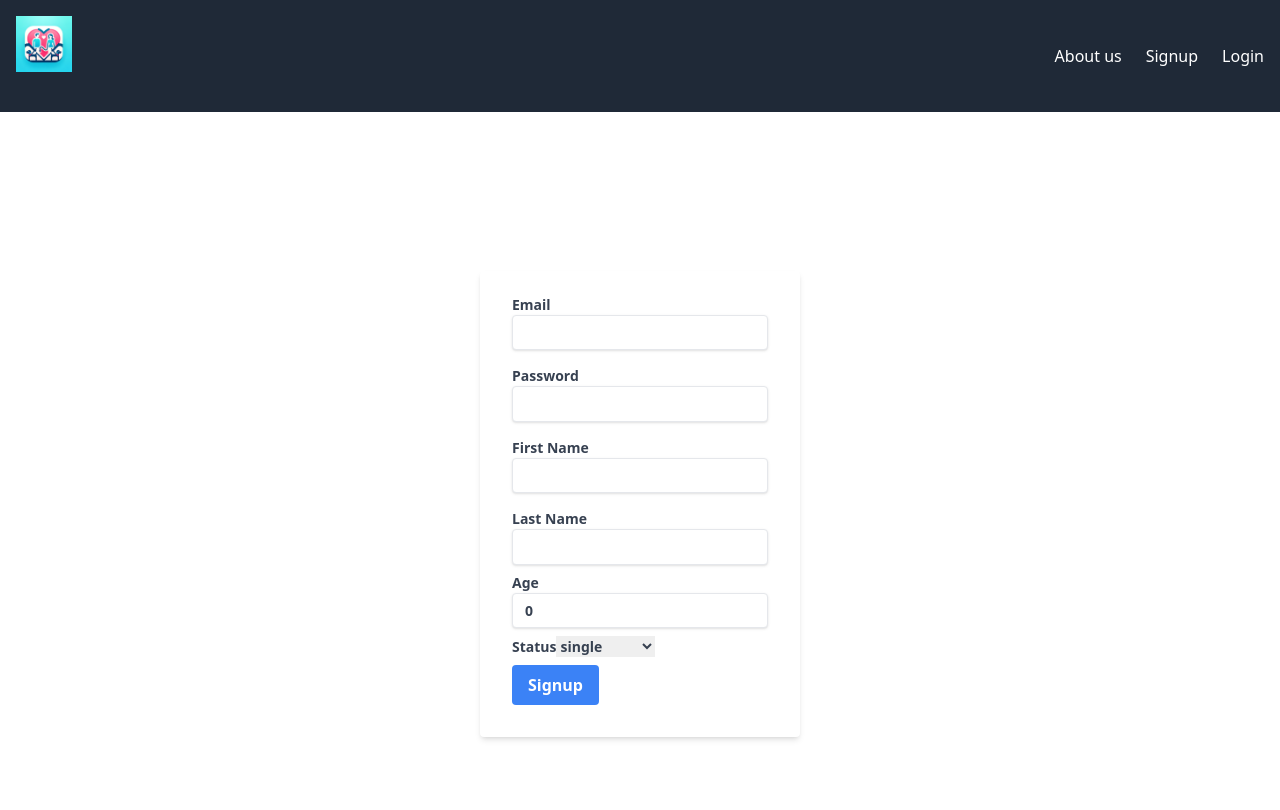
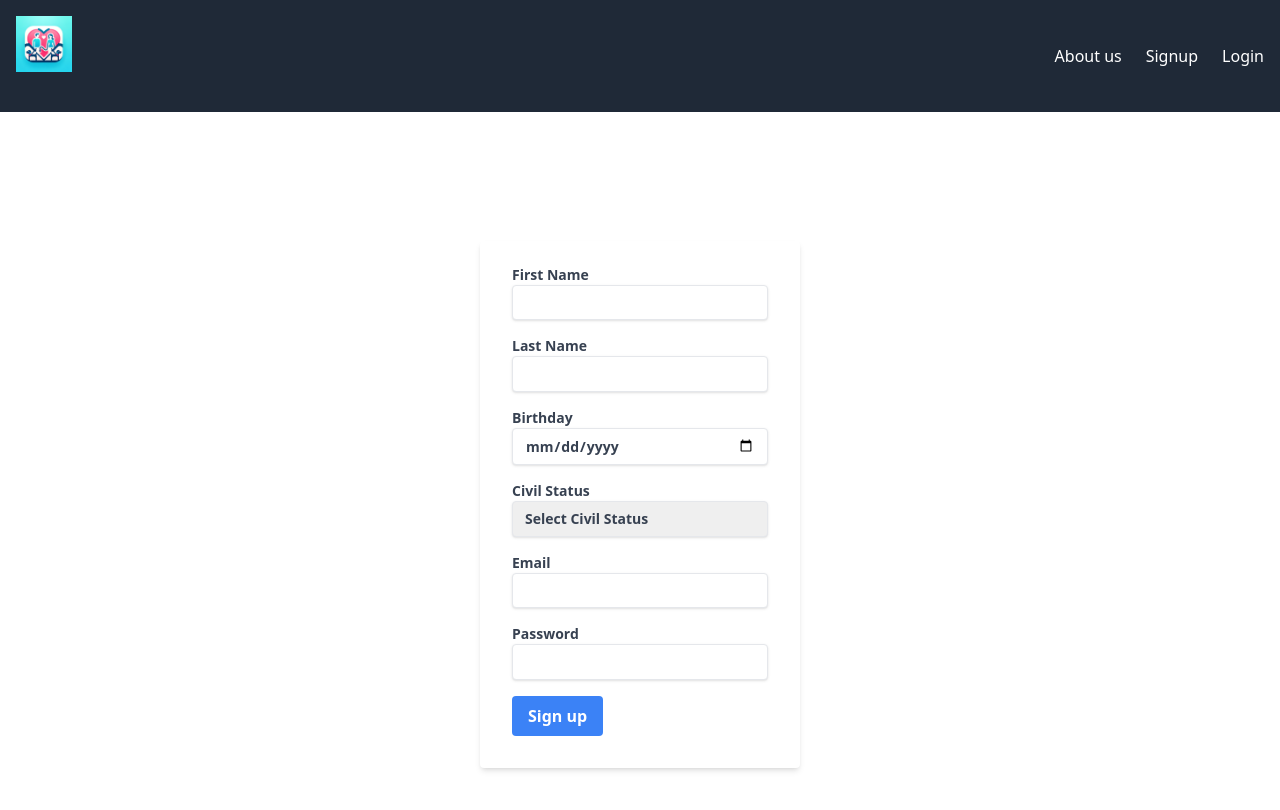
Before and after one commit to adrianbuenoo095/the-dating-site-frontend, a React (Vite) app: page /signup in a window 1280 px wide. Shown: the top 810 px of the page. Built offline with nearby package versions, Linux system fonts and the light colour scheme.

Commit message:
refactor codes

```diff
--- a/package.json
+++ b/package.json
@@ -16,6 +16,7 @@
     "jwt-decode": "^4.0.0",
     "react": "^18.2.0",
     "react-dom": "^18.2.0",
+    "react-hook-form": "^7.50.0",
     "react-router-dom": "^6.21.3"
   },
   "devDependencies": {
--- a/src/components/AuthForm.jsx
+++ b/src/components/AuthForm.jsx
@@ -1,51 +1,32 @@
-import {useContext, useState} from "react";
-import {useNavigate} from "react-router-dom";
-import {AuthContext} from "../context/AuthContext";
+import { useContext, useState } from "react";
+import { useNavigate } from "react-router-dom";
+import { useForm } from "react-hook-form";
+import { AuthContext } from "../context/AuthContext";
 
-const AuthForm = ({isLogin = false}) => {
-    const initialValues = {
-        firstName: "",
-        lastName: "",
-        email: "",
-        passwordHash: "",
-        age: 0,
-        civilStatus: "single",
-        events: [],
-        dog: "",
+const AuthForm = ({ isLogin = false }) => {
+    const { register, handleSubmit, formState: { errors }, setValue } = useForm();
+    const navigate = useNavigate();
+    const { saveToken } = useContext(AuthContext);
+    const [error, setError] = useState(null);
+
+    const onChange = (e) => {
+        const currentYear = new Date().getFullYear();
+        const year = e.target.value.split("-")[0];
+        const age = currentYear - year;
+        if (age < 18) setError("Invalid age");
+        else setError(null);
     };
 
-    const [data, setData] = useState(initialValues);
-
-    const handleChange = (e) => {
-        const {name, value} = e.target;
-        setData((prevData) => ({
-            ...prevData,
-            [name]: value,
-        }));
-    };
-
-    const statusOptions = [
-        {value: "single", label: "Single"},
-        {value: "married", label: "Married"},
-        {value: "just for fun", label: "Just For Fun"},
-    ];
-
-    /* const [errorMsg, setErrorMsg] = useState()
-     */
-    const navigate = useNavigate();
-
-    const {saveToken} = useContext(AuthContext);
-
-    const handleSubmit = async (event) => {
-        event.preventDefault();
+    const onSubmit = async (data) => {
+        if (error) return;
         try {
             const response = await fetch(
                 `${import.meta.env.VITE_API_URL}/auth/${isLogin ? "login" : "signup"}`,
                 {
                     method: "POST",
-                    headers: {"Content-Type": "application/json"},
+                    headers: { "Content-Type": "application/json" },
                     body: JSON.stringify(data),
-                },
+                }
             );
 
             if (response.status === 201) {
@@ -66,105 +47,103 @@ const AuthForm = ({isLogin = false}) => {
         <div className="w-full max-w-xs">
             <form
                 className="bg-white shadow-md rounded px-8 pt-6 pb-8 mb-4"
-                onSubmit={handleSubmit}
+                onSubmit={handleSubmit(onSubmit)}
             >
+                {!isLogin && (
+                    <>
+                        <div className="mb-4">
+                            <label className="block text-gray-700 text-sm font-bold mb-2">
+                                First Name
+                                <input
+                                    className="shadow appearance-none border rounded
+                    w-full py-2 px-3 text-gray-700 leading-tight focus:outline-none focus:shadow-outline"
+                                    type="text"
+                                    name="firstName"
+                                    {...register("firstName", { required: true })}
+                                />
+                            </label>
+                            {errors.firstName && <span className="text-red-500">First Name is required</span>}
+                        </div>
+                        <div className="mb-4">
+                            <label className="block text-gray-700 text-sm font-bold mb-2">
+                                Last Name
+                                <input
+                                    className="shadow appearance-none border rounded
+                    w-full py-2 px-3 text-gray-700 leading-tight focus:outline-none focus:shadow-outline"
+                                    type="text"
+                                    name="lastName"
+                                    {...register("lastName", { required: true })}
+                                />
+                            </label>
+                            {errors.lastName && <span className="text-red-500">Last Name is required</span>}
+                        </div>
+                        <div className="mb-4">
+                            <label className="block text-gray-700 text-sm font-bold mb-2">
+                                Birthday
+                                <input
+                                    className="shadow appearance-none border rounded
+                    w-full py-2 px-3 text-gray-700 leading-tight focus:outline-none focus:shadow-outline"
+                                    type="date"
+                                    name="birthday"
+                                    onChange={(e) => {
+                                        setValue("birthday", e.target.value); // Set the value of the field
+                                        onChange(e); // Trigger age validation
+                                    }}
+                                />
+                            </label>
+                            {errors.birthday && <span className="text-red-500">Birthday is required</span>}
+                            {error && <span className="text-red-500">{error}</span>}
+                        </div>
+                        <div className="mb-4">
+                            <label className="block text-gray-700 text-sm font-bold mb-2">
+                                Civil Status
+                                <select
+                                    className="shadow appearance-none border rounded
+                    w-full py-2 px-3 text-gray-700 leading-tight focus:outline-none focus:shadow-outline"
+                                    name="civilStatus"
+                                    {...register("civilStatus", { required: true })}
+                                >
+                                    <option value="">Select Civil Status</option>
+                                    <option value="single">Single</option>
+                                    <option value="married">Married</option>
+                                    <option value="just for fun">Just For Fun</option>
+                                </select>
+                            </label>
+                            {errors.civilStatus && <span className="text-red-500">Civil Status is required</span>}
+                        </div>
+                    </>
+                )}
                 <div className="mb-4">
                     <label className="block text-gray-700 text-sm font-bold mb-2">
                         Email
                         <input
                             className="shadow appearance-none border rounded
-          w-full py-2 px-3 text-gray-700 leading-tight focus:outline-none focus:shadow-outline"
+                w-full py-2 px-3 text-gray-700 leading-tight focus:outline-none focus:shadow-outline"
                             type="email"
                             name="email"
-                            required
-                            value={data.email}
-                            onChange={handleChange}
+                            {...register("email", { required: true })}
                         />
                     </label>
+                    {errors.email && <span className="text-red-500">Email is required</span>}
                 </div>
                 <div className="mb-4">
                     <label className="block text-gray-700 text-sm font-bold mb-2">
                         Password
                         <input
                             className="shadow appearance-none border rounded
-          w-full py-2 px-3 text-gray-700 leading-tight focus:outline-none focus:shadow-outline"
+                w-full py-2 px-3 text-gray-700 leading-tight focus:outline-none focus:shadow-outline"
                             type="password"
-                            name="passwordHash"
-                            required
-                            value={data.passwordHash}
-                            onChange={handleChange}
+                            name="password"
+                            {...register("password", { required: true })}
                         />
                     </label>
+                    {errors.password && <span className="text-red-500">Password is required</span>}
                 </div>
-                {!isLogin && (
-                    <>
-                        <div className="mb-4">
-                            <label className="block text-gray-700 text-sm font-bold mb-2" htmlFor="firstName">
-                                First Name
-                                <input
-                                    className="shadow appearance-none border rounded
-          w-full py-2 px-3 text-gray-700 leading-tight focus:outline-none focus:shadow-outline"
-                                    type="text"
-                                    name="firstName"
-                                    required
-                                    value={data.firstName}
-                                    onChange={handleChange}
-                                />
-                            </label>
-                        </div>
-                        <div>
-                            <label className="block text-gray-700 text-sm font-bold mb-2">
-                                Last Name
-                                <input
-                                    className="shadow appearance-none border rounded
-          w-full py-2 px-3 text-gray-700 leading-tight focus:outline-none focus:shadow-outline"
-                                    type="text"
-                                    name="lastName"
-                                    required
-                                    value={data.lastName}
-                                    onChange={handleChange}
-                                />
-                            </label>
-                        </div>
-                        <div>
-                            <label className="block text-gray-700 text-sm font-bold mb-2">
-                                Age
-                                <input
-                                    className="shadow appearance-none border rounded
-          w-full py-2 px-3 text-gray-700 leading-tight focus:outline-none focus:shadow-outline"
-                                    type="number"
-                                    name="age"
-                                    required
-                                    value={data.age}
-                                    onChange={handleChange}
-                                />
-                            </label>
-                        </div>
-                        <div>
-                            <label className="block text-gray-700 text-sm font-bold mb-2">
-                                Status
-                                <select
-                                    name="civilStatus"
-                                    value={data.civilStatus}
-                                    onChange={handleChange}
-                                    required
-                                >
-                                    {statusOptions.map((option) => (
-
-                                        <option key={option.label} value={option.value}>
-                                            {option.value}
-                                        </option>
-                                    ))}
-                                </select>
-                            </label>
-                        </div>
-                    </>
-                )}
                 <button
                     className="bg-blue-500 hover:bg-blue-700 text-white font-bold py-2 px-4 rounded"
                     type="submit"
                 >
-                    {isLogin ? "Login" : "Signup"}
+                    {isLogin ? "Login" : "Sign up"}
                 </button>
             </form>
         </div>
--- a/src/components/EventForm.jsx
+++ b/src/components/EventForm.jsx
@@ -1,102 +1,89 @@
-import {useNavigate} from "react-router-dom";
-import {AuthContext} from "../context/AuthContext";
-import {useContext, useState} from 'react'
+import { useForm } from "react-hook-form";
+import { useNavigate } from "react-router-dom";
+import { AuthContext } from "../context/AuthContext";
+import { useContext } from 'react';
 
-const initialValues = {
-    name: "",
-    time: "",
-    eventDuration: "",
-    location: "",
-    user: "",
-}
 const EventForm = () => {
-    const {fetchWithToken} = useContext(AuthContext);
-    const navigate = useNavigate()
-    const [data, setData] = useState(initialValues);
+    const { fetchWithToken } = useContext(AuthContext);
+    const navigate = useNavigate();
+    const { register, handleSubmit } = useForm();
 
-    const handleChange = (e) => {
-        const {name, value} = e.target;
-        setData(prevState => ({
-            ...prevState,
-            [name]: value,
-        }))
-    }
-    const handleSubmit = async (e) => {
-        e.preventDefault();
-        const eventToCreate = data;
-        console.log("Event to Create:", eventToCreate)
+    const onSubmit = async (data) => {
+        console.log("Event to Create:", data);
         try {
-            const response = await fetchWithToken('/events', 'POST', eventToCreate)
+            const response = await fetchWithToken('/events', 'POST', data);
             if (response.status === 201) {
-                const event = await response.json()
-                console.log(event)
-                navigate(`/events/${event._id}`)
+                const event = await response.json();
+                console.log(event);
+                navigate(`/events/${event._id}`);
             } else {
-                console.log('Something went wrong')
+                console.log('Something went wrong');
             }
         } catch (error) {
-            console.error(error)
+            console.error(error);
         }
     };
 
     return (
         <div className="flex justify-center h-screen items-center mb-6">
-            <form className="bg-white shadow-md rounded px-8 pt-6 pb-8 mb-4" onSubmit={handleSubmit}>
+            <form className="bg-white shadow-md rounded px-8 pt-6 pb-8 mb-4" onSubmit={handleSubmit(onSubmit)}>
                 <div className="mb-4">
-                    <label className="block text-gray-700 text-sm font-bold mb-2" htmlFor="email">
+                    <label className="block text-gray-700 text-sm font-bold mb-2" htmlFor="name">
                         Name
-                        <input className="shadow appearance-none border rounded w-full py-2 px-3 text-gray-700
-          leading-tight focus:outline-none fohandleChange:shadow-outline"
-                               type="text" required value={data.name} onChange={handleChange}/>
-                    </label>
-                </div>
-                <div className="mb-4">
-                    <label className="block text-gray-700 text-sm font-bold mb-2">
-                        Time
-                        <input className="shadow appearance-none border rounded
-          w-full py-2 px-3 text-gray-700 leading-tight focus:outline-none focus:shadow-outline"
-                               type="Date"
-                               required
-                               value={data.time}
-                               onChange={handleChange}
+                        <input
+                            className="shadow appearance-none border rounded w-full py-2 px-3 text-gray-700
+                                leading-tight focus:outline-none focus:shadow-outline"
+                            type="text"
+                            id="name"
+                            {...register("name", { required: true })}
                         />
                     </label>
                 </div>
                 <div className="mb-4">
-                    <label className="block text-gray-700 text-sm font-bold mb-2">
-                        EventDuration
-                        <input className="shadow appearance-none border rounded
-          w-full py-2 px-3 text-gray-700 leading-tight focus:outline-none focus:shadow-outline"
-                               type="Number"
-                               required
-                               value={data.eventDuration}
-                               onChange={handleChange}
+                    <label className="block text-gray-700 text-sm font-bold mb-2" htmlFor="time">
+                        Time
+                        <input
+                            className="shadow appearance-none border rounded w-full py-2 px-3 text-gray-700
+                                leading-tight focus:outline-none focus:shadow-outline"
+                            type="datetime-local" // Changed type to datetime-local
+                            id="time"
+                            {...register("time", { required: true })}
                         />
                     </label>
                 </div>
-
                 <div className="mb-4">
-                    <label className="block text-gray-700 text-sm font-bold mb-2">
-                        Location
-                        <input className="shadow appearance-none border rounded
-          w-full py-2 px-3 text-gray-700 leading-tight focus:outline-none focus:shadow-outline"
-                               type="Number"
-                               required
-                               value={data.location}
-                               onChange={handleChange}
+                    <label className="block text-gray-700 text-sm font-bold mb-2" htmlFor="eventDuration">
+                        Event Duration (minutes)
+                        <input
+                            className="shadow appearance-none border rounded w-full py-2 px-3 text-gray-700
+                                leading-tight focus:outline-none focus:shadow-outline"
+                            type="number"
+                            id="eventDuration"
+                            {...register("eventDuration", { required: true })}
                         />
                     </label>
                 </div>
-
                 <div className="mb-4">
-                    <label className="block text-gray-700 text-sm font-bold mb-2">
-                        User
-                        <input className="shadow appearance-none border rounded
-          w-full py-2 px-3 text-gray-700 leading-tight focus:outline-none focus:shadow-outline"
-                               type="Schema"
-                               required
-                               value={data.user}
-                               onChange={handleChange}
+                    <label className="block text-gray-700 text-sm font-bold mb-2" htmlFor="location">
+                        Location (latitude, longitude)
+                        <input
+                            className="shadow appearance-none border rounded w-full py-2 px-3 text-gray-700
+                                leading-tight focus:outline-none focus:shadow-outline"
+                            type="text"
+                            id="location"
+                            {...register("location", { required: true })}
+                        />
+                    </label>
+                </div>
+                <div className="mb-4">
+                    <label className="block text-gray-700 text-sm font-bold mb-2" htmlFor="user">
+                        User ID
+                        <input
+                            className="shadow appearance-none border rounded w-full py-2 px-3 text-gray-700
+                                leading-tight focus:outline-none focus:shadow-outline"
+                            type="text"
+                            id="user"
+                            {...register("user", { required: true })}
                         />
                     </label>
                 </div>
@@ -106,6 +93,6 @@ const EventForm = () => {
             </form>
         </div>
     );
-}
+};
 
 export default EventForm;
```
Also changed, not shown: 1 other file (tests, documents, lock files or other folders).
